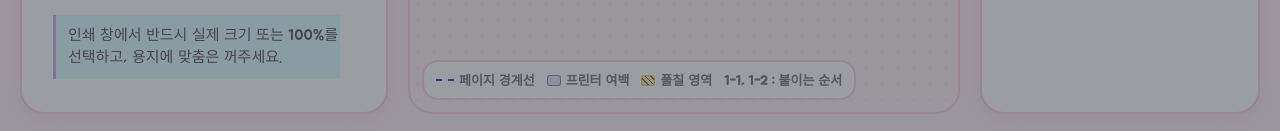
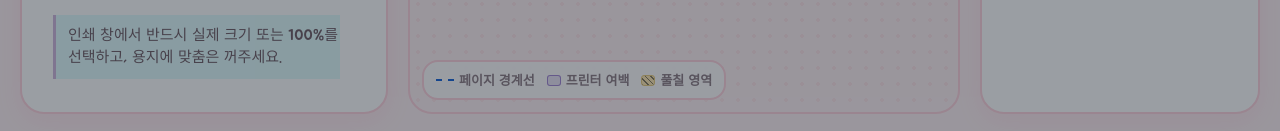
Before and after one commit to Dev-JIHO/ImageSplitter, a React (Vite) app: page / in a window 1280 px wide. Shown: the part 666-797 px from the top of the page. Built offline with nearby package versions, Linux system fonts and the light colour scheme.

Commit message:
feat: 미리보기 범례에서 '1-1,1-2 붙이는 순서' 제거 + 모바일 업로드 시 포스터 설정으로 전환

```diff
--- a/src/App.tsx
+++ b/src/App.tsx
@@ -40,10 +40,9 @@ export default function App() {
   }
 
   const { loadedImage, imageError, handleFileChange } = useImageUpload(() => {
-    // 사진을 올리면 자동으로 '포스터 설정' 화면으로 전환한다.
+    // 사진을 올리면 자동으로 '포스터 설정' 화면으로 전환한다(모바일에서도 설정 패널을 보여준다).
     setLeftView('poster');
-    // 모바일: 이미지를 올리면 바로 미리보기를 보여주고, 조정 값을 초기화한다.
-    setActiveMobilePanel('preview');
+    setActiveMobilePanel('settings');
     setSettings((current) => ({
       ...current,
       rotationDeg: 0,
--- a/src/preview/PreviewLegend.tsx
+++ b/src/preview/PreviewLegend.tsx
@@ -20,7 +20,6 @@ export function PreviewLegend() {
           <i className="legend-swatch glue" aria-hidden /> 풀칠 영역
         </span>
       ) : null}
-      {settings.showPageNumbers ? <span>1-1, 1-2 : 붙이는 순서</span> : null}
     </div>
   );
 }
```
